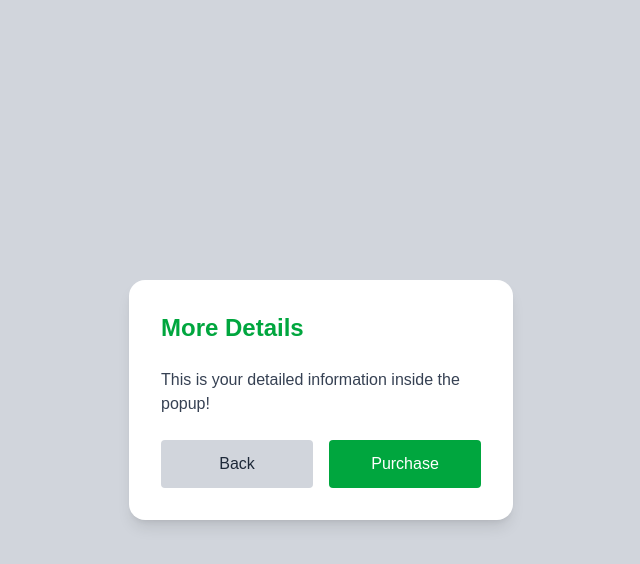
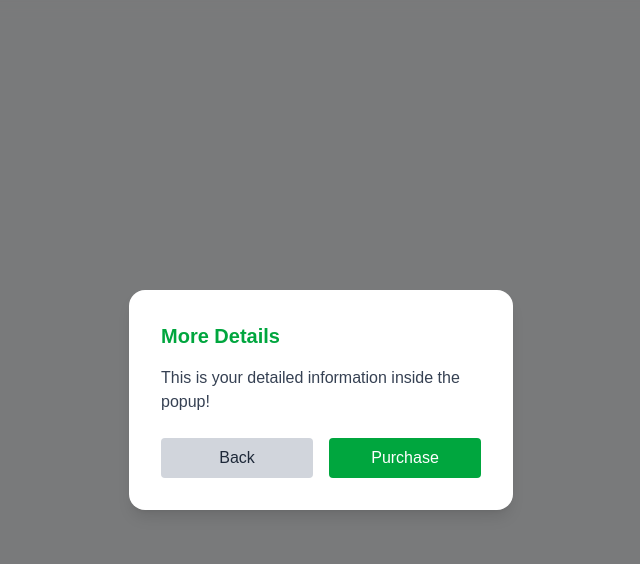
Before and after one commit to HufsaHaq/Housr_Challenge, a Next.js app in the folder housr_challenge/: page /test in a window 1280 px wide. Both pictures are taken after a click on the button "Show Details". Shown: the top 564 px of the page, without its empty margins (319-959 px from the left). Built offline with nearby package versions, Linux system fonts and the light colour scheme.

Commit message:
IT WORKS!

```diff
--- a/housr_challenge/app/Components/PopupModal.jsx
+++ b/housr_challenge/app/Components/PopupModal.jsx
@@ -6,38 +6,38 @@ export default function PopupModal({
   onClose,
   title,
   children,
-  onPurchase, // callback for purchase
+  onPurchase,
 }) {
   if (!show) return null;
 
   return (
     <>
-      {/* Background dimmer - light gray instead of black */}
+      {/* Transparent background */}
       <div
-        className="fixed inset-0 bg-gray-300 bg-opacity-50 z-40"
+        className="fixed inset-0 bg-black/50 backdrop-blur-sm z-40"
         onClick={onClose}
       ></div>
 
-      {/* Popup window - bigger box */}
+      {/* Popup window */}
       <div className="fixed inset-0 flex items-center justify-center z-50">
         <div
-          className="bg-white rounded-2xl shadow-lg p-8 w-96 max-h-[80vh] overflow-y-auto relative"
+          className="bg-white rounded-2xl shadow-lg p-8 w-96 relative"
           onClick={(e) => e.stopPropagation()}
         >
-          <h2 className="text-2xl font-semibold mb-6 text-green-600">{title}</h2>
+          <h2 className="text-xl font-semibold mb-4 text-green-600">{title}</h2>
           <div className="text-gray-700 mb-6">{children}</div>
 
-          {/* Two buttons side by side */}
+          {/* Two buttons */}
           <div className="flex justify-between space-x-4">
             <button
               onClick={onClose}
-              className="flex-1 py-3 bg-gray-300 text-gray-800 rounded hover:bg-gray-400"
+              className="flex-1 py-2 bg-gray-300 text-gray-800 rounded hover:bg-gray-400"
             >
               Back
             </button>
             <button
               onClick={onPurchase}
-              className="flex-1 py-3 bg-green-600 text-white rounded hover:bg-green-700"
+              className="flex-1 py-2 bg-green-600 text-white rounded hover:bg-green-700"
             >
               Purchase
             </button>
```
Also changed, not shown: 2 other files (tests, documents, lock files or other folders).
